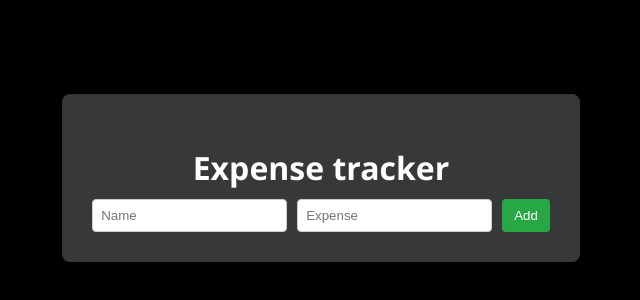
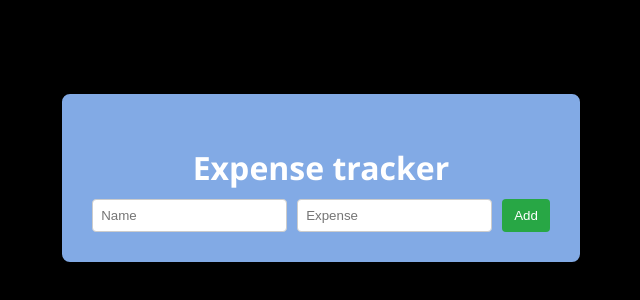
Before and after one commit to bldxspark/expensetracker, a plain HTML site: page index.html in a window 1280 px wide. Shown: the part 222-522 px from the top of the page, without its empty margins (319-959 px from the left). Drawn offline with Linux system fonts and the light colour scheme.

Commit message:
Update style.css

```diff
--- a/style.css
+++ b/style.css
@@ -12,7 +12,7 @@ body {
 }
 
 .container {
-    background-color: rgb(55, 57, 57);
+    background-color: rgb(130, 170, 229);
     text-align: center;
     height: max-content;
     width: max-content;
```
